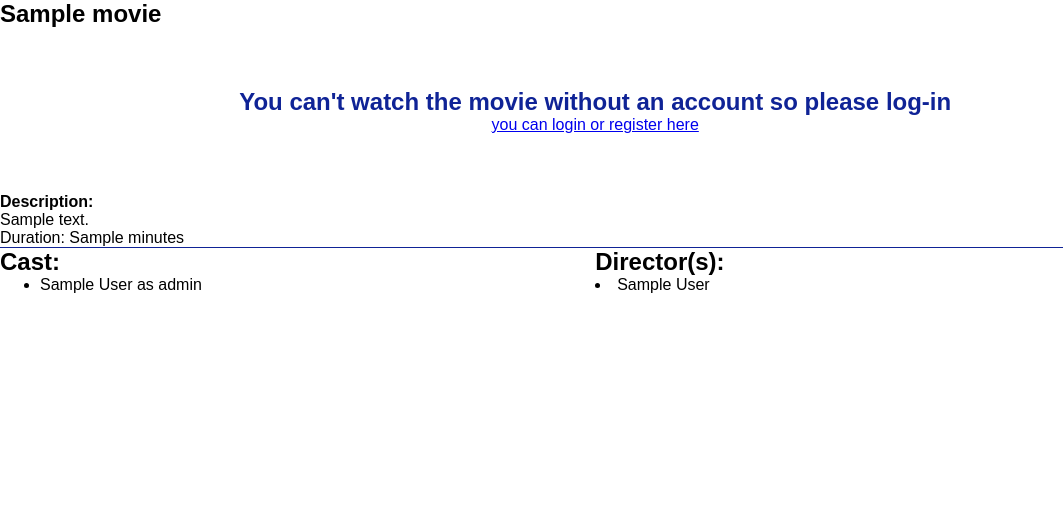
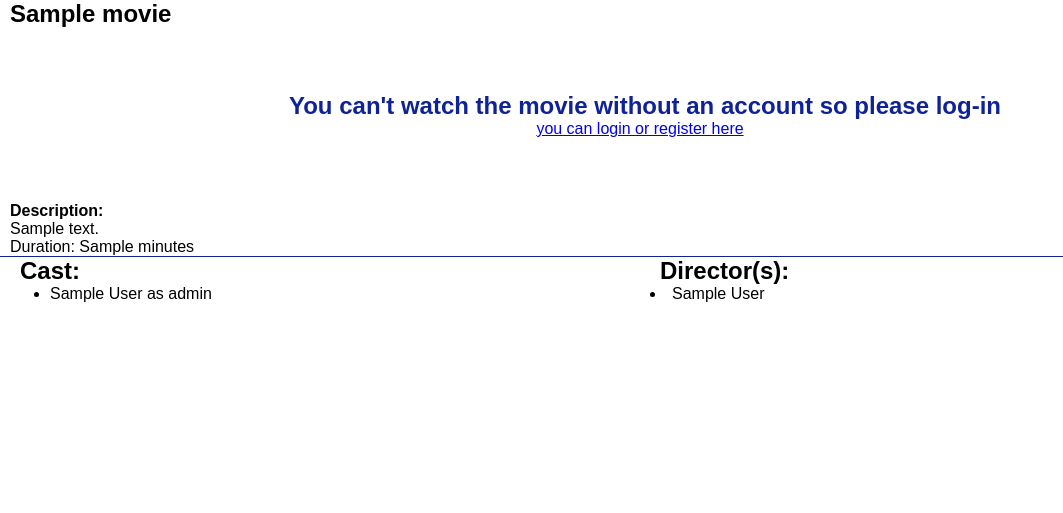
Before and after one commit to MstrShine/SEB-IWO-Docker, a PHP site: page /pages/filmdetail.php?fid=1 in a window 1280 px wide. Shown: the part 60-573 px from the top of the page, without its empty margins (0-1063 px from the left). Run offline with PHP 8.4, Linux system fonts and the light colour scheme; tables that the repository leaves empty or names only in its code hold one stand-in row (values such as "Sample post"); some libraries are stand-ins or nearby versions.

Commit message:
kleine aanpassingen

```diff
--- a/applicatie/pages/login.php
+++ b/applicatie/pages/login.php
@@ -4,7 +4,7 @@
 $title = 'Fletnix - Login';
 require_once './modules/head.php';
 if (isset($_SESSION['loggedIn'])) {
-    header("Location: /");
+    header("Location: /", true, 302);
     exit();
 }
 ?>
--- /dev/null
+++ b/applicatie/styles/movie.css
@@ -0,0 +1,62 @@
+@media screen {
+    .movie-grid {
+        max-height: 100vh;
+        max-width: 100vw;
+    }
+}
+
+.movie-grid {
+    display: grid;
+    grid-template-columns: 1fr 1fr;
+    grid-template-rows: 1fr 1fr;
+    width: 100%;
+}
+
+.movie-grid h2,
+.movie-grid h4,
+.movie-grid p,
+.cast,
+.director {
+    padding-left: 10px;
+}
+
+.movie-grid .movie {
+    grid-column-start: 1;
+    grid-column-end: 3;
+    grid-row-start: 1;
+    grid-row-end: 2;
+
+    width: 100%;
+    height: 100%;
+
+    border-bottom: var(--main-color) 1px solid;
+}
+
+.movie-grid .cast {
+    grid-row-start: 2;
+    width: 100%;
+    height: 25%;
+}
+
+.movie-grid .director {
+    width: 100%;
+    height: 25%;
+}
+
+.center-video video {
+    height: 100%;
+    display: block;
+    margin-left: auto;
+    margin-right: auto;
+    max-width: 100%;
+}
+
+.center-video div {
+    margin-top: 5%;
+    margin-bottom: 5%;
+
+    color: var(--main-color);
+
+    text-align: center;
+    vertical-align: middle;
+}
--- a/applicatie/styles/style.css
+++ b/applicatie/styles/style.css
@@ -2,6 +2,8 @@
 @import './navbar.css';
 @import './carousel.css';
 @import './modal.css';
+@import './search.css';
+@import './movie.css';
 
 @font-face {
     font-family: 'Robot-file';
@@ -58,23 +60,6 @@
     color: var(--main-color);
 }
 
-.login,
-.contact {
-    position: absolute;
-    border: 2px solid var(--main-color);
-    border-radius: 3px;
-    top: 50%;
-    left: 50%;
-    transform: translate(-50%, -50%);
-    padding: 10px;
-    box-shadow: 0px 10px 13px -7px #000000, 5px 5px 15px 5px rgba(0, 0, 0, 0);
-}
-
-#register select,
-#register option {
-    width: 100%;
-}
-
 .simple-btn {
     display: inline-block;
     outline: none;
@@ -123,126 +108,21 @@
     margin-bottom: 5px;
 }
 
-@media screen {
-    .movie-grid {
-        max-height: 100vh;
-        max-width: 93vw;
-    }
+
+/* START LOGIN/REGISTER AND CONTACT CSS */
+.login,
+.contact {
+    position: absolute;
+    border: 2px solid var(--main-color);
+    border-radius: 3px;
+    top: 50%;
+    left: 50%;
+    transform: translate(-50%, -50%);
+    padding: 10px;
+    box-shadow: 0px 10px 13px -7px #000000, 5px 5px 15px 5px rgba(0, 0, 0, 0);
 }
 
-.movie-grid {
-    display: grid;
-    grid-template-columns: 1fr 1fr;
-    grid-template-rows: 1fr 1fr;
+#register select,
+#register option {
+    width: 100%;
 }
-
-.movie-grid .movie {
-    grid-column-start: 1;
-    grid-column-end: 3;
-    grid-row-start: 1;
-    grid-row-end: 2;
-
-    width: 100%;
-    height: 100%;
-
-    border-bottom: var(--main-color) 1px solid;
-}
-
-.movie-grid .cast {
-    grid-row-start: 2;
-    width: 100%;
-    height: 25%;
-}
-
-.movie-grid .director {
-    width: 100%;
-    height: 25%;
-}
-
-.center-video video {
-    height: 100%;
-    display: block;
-    margin-left: auto;
-    margin-right: auto;
-    max-width: 100%;
-}
-
-.center-video div {
-    margin-top: 5%;
-    margin-bottom: 5%;
-
-    color: var(--main-color);
-
-    text-align: center;
-    vertical-align: middle;
-}
-
-.search-grid {
-    display: grid;
-    grid-template-columns: 1fr 10fr;
-    grid-template-rows: 1fr 11fr;
-
-    min-width: 100vw;
-    max-width: 100vw;
-    min-height: 93vh;
-    max-height: 93vh;
-}
-
-.search-grid .filters {
-    grid-column-start: 1;
-    grid-column-end: 2;
-    grid-row-start: 1;
-    grid-row-end: 3;
-
-    padding-top: 4%;
-    margin-left: 4%;
-
-    border-right: var(--main-color) 1px solid;
-}
-
-.search {
-    padding-left: 1%;
-    border-bottom: var(--main-color) 1px solid;
-}
-
-.search .simple-btn {
-    width: 10%;
-}
-
-.search .simple-input {
-    width: 80%;
-}
-
-.content {
-    overflow-y: scroll;
-    height: 100%;
-}
-
-.content .result .movie-card {
-    border-bottom: var(--main-color) 0.5px solid;
-    overflow: hidden;
-}
-
-.movie-card .movie-card-grid {
-    display: grid;
-    grid-template-columns: 1fr 1fr;
-    height: 100%;
-}
-
-.movie-card-grid img {
-    width: 100%;
-    height: 100%;
-    object-fit: contain;
-}
-
-.movie-card-info>p>span {
-    font-weight: bold;
-}
-
-.movie-card a {
-    cursor: pointer;
-    height: 100%;
-
-    color: inherit;
-    text-decoration: inherit;
-}
```
Also changed, not shown: applicatie/pages/search.php (+22 -6 lines), applicatie/styles/search.css (added, +69 -0 lines).
